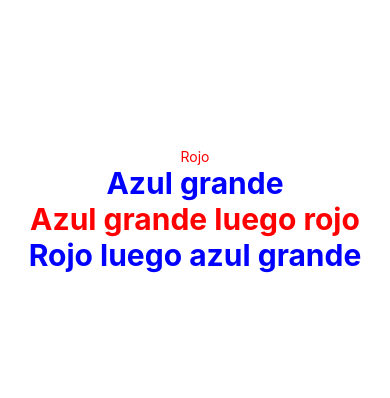
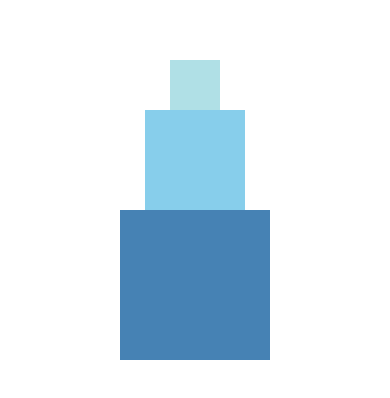
Before and after one commit to luiscript/curso-react-native, a React Native app: screen / in a window 390 px wide. Shown: the part 212-610 px from the top of the page. Built offline with nearby package versions, Linux system fonts and the light colour scheme.

Commit message:
7.5 Estilos: width & height

```diff
--- a/App.js
+++ b/App.js
@@ -1,24 +1,12 @@
 import React, { Component } from 'react';
 import {StyleSheet, Text, View } from 'react-native';
-
-const styles = StyleSheet.create({
-  bigBlue: {
-    color: 'blue',
-    fontWeight: 'bold',
-    fontSize: 30,
-  },
-  red: {
-    color: 'red',
-  },
-});
 
 export default function App() {
   return (
     <View style={{flex: 1, alignItems: 'center', justifyContent: 'center'}}>
-      <Text style={styles.red}>Rojo</Text>
-      <Text style={styles.bigBlue}>Azul grande</Text>
-      <Text style={[styles.bigBlue, styles.red]}>Azul grande luego rojo</Text>
-      <Text style={[styles.red, styles.bigBlue]}>Rojo luego azul grande</Text>
+      <View style={{width: 50, height: 50, backgroundColor: 'powderblue'}} />
+      <View style={{width: 100, height: 100, backgroundColor: 'skyblue'}} />
+      <View style={{width: 150, height: 150, backgroundColor: 'steelblue'}} />
     </View>
   );
 }
```
